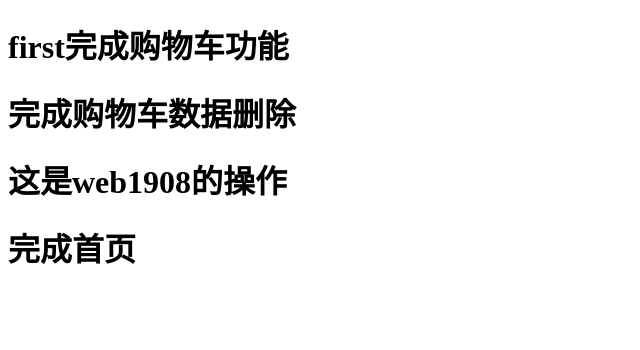
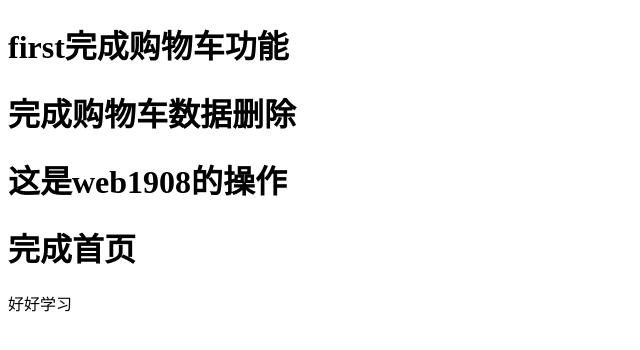
Before and after one commit to liangchengdan1002/web190811, a plain HTML site: page index.html in a window 1280 px wide. Shown: the whole page, without its empty margins (0-640 px from the left). Drawn offline with Linux system fonts and the light colour scheme.

Commit message:
好好学习

```diff
--- a/index.html
+++ b/index.html
@@ -11,6 +11,7 @@
   <h1>完成购物车数据删除</h1>
   <h1>这是web1908的操作</h1>
   <h1>完成首页</h1>
+  <span>好好学习</span>
 
 </body>
 </html>
```
